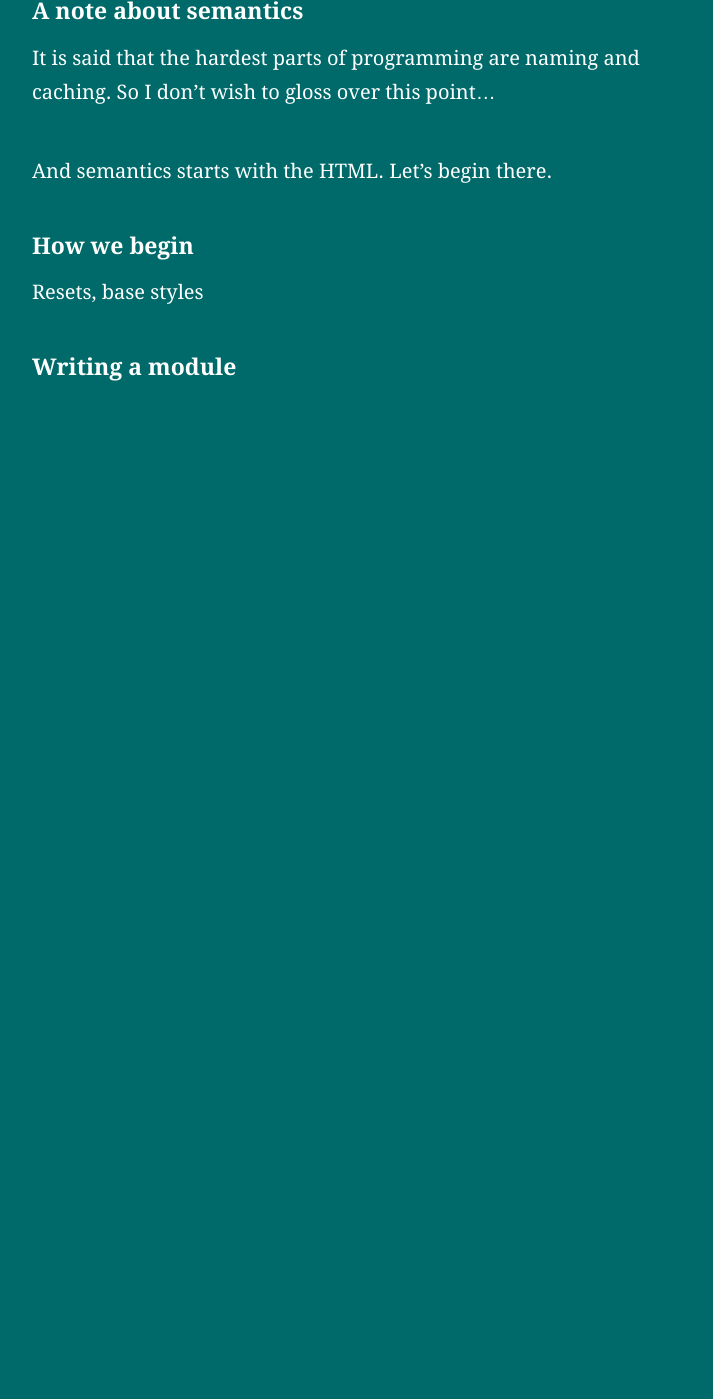
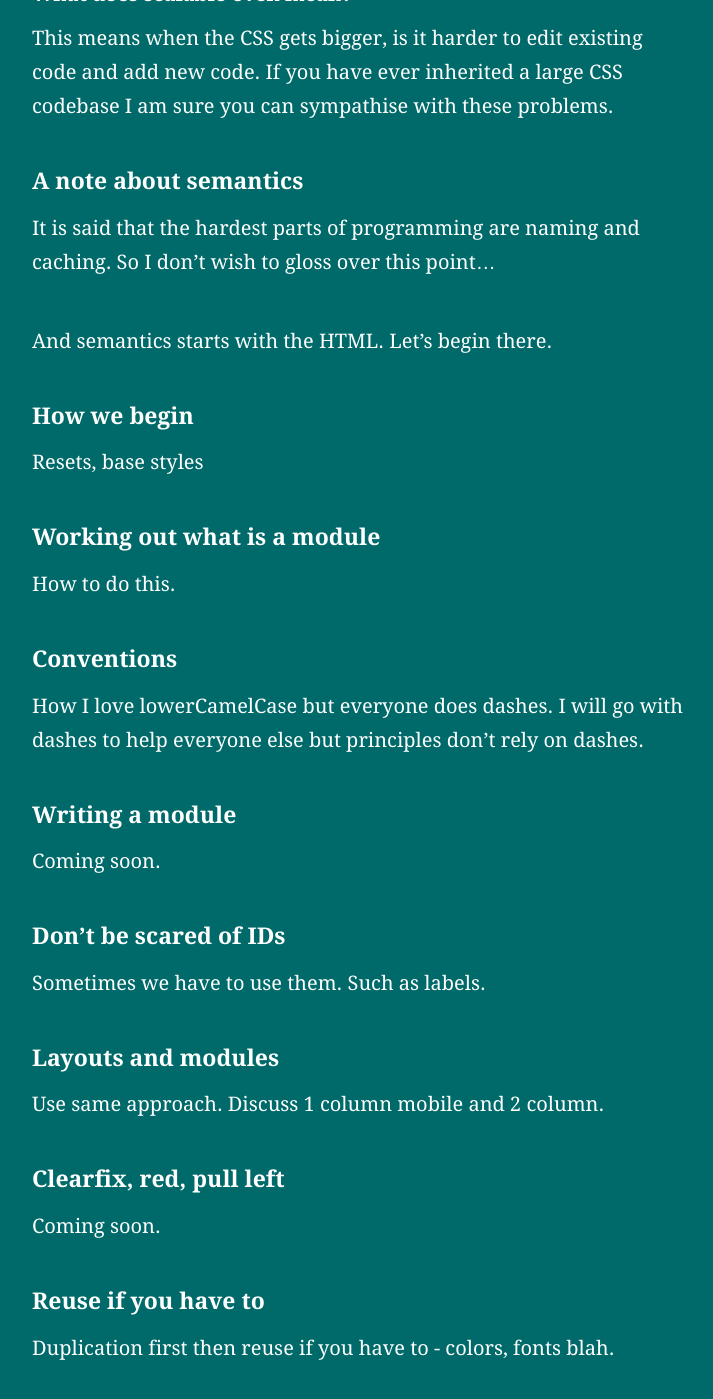
Before and after one commit to adamsilver/maintainablecss.com-jekyll, a Jekyll site: the page built from index.md, in a window 1280 px wide and 1400 px high, scrolled down 1327 px. Shown: the whole window, without its empty margins (278-991 px from the left). Built offline with Jekyll 4.4.1, drawn with Linux system fonts in a browser that asks for light colours; before the commit the page ends 1779 px from its top, so only the background shows below that; some of the changed text lies outside the part shown.

Commit message:
Updated fleshing out of chapters

```diff
--- a/index.md
+++ b/index.md
@@ -9,12 +9,17 @@ Warning: this is not even close to complete. I am commiting to live as I go. Who
 
 ## Chapters
 
-1. [Preface](#preface)
-2. A note about semantics
-3. How we begin
-4. Working out what is a module
-5. Writing a module
-6. Etc
+- [Preface](#preface)
+- A note about semantics
+- How we begin
+- Working out what is a module
+- Conventions
+- Writing a module
+- Don't be scared of IDs
+- Layouts and modules
+- Clearfix, red, pull-left bullshit
+- Reuse if you have to
+- IE hacks
 
 ## Preface
 
@@ -40,4 +45,30 @@ And semantics starts with the HTML. Let's begin there.
 
 Resets, base styles
 
+## Working out what is a module
+
+How to do this.
+
+## Conventions
+
+How I love lowerCamelCase but everyone does dashes. I will go with dashes to help everyone else but principles don't rely on dashes.
+
 ## Writing a module
+
+Coming soon.
+
+## Don't be scared of IDs
+
+Sometimes we have to use them. Such as labels.
+
+## Layouts and modules
+
+Use same approach. Discuss 1 column mobile and 2 column.
+
+## Clearfix, red, pull left
+
+Coming soon.
+
+## Reuse if you have to
+
+Duplication first then reuse if you have to - colors, fonts blah.
```
Also changed, not shown: 2 other files.
